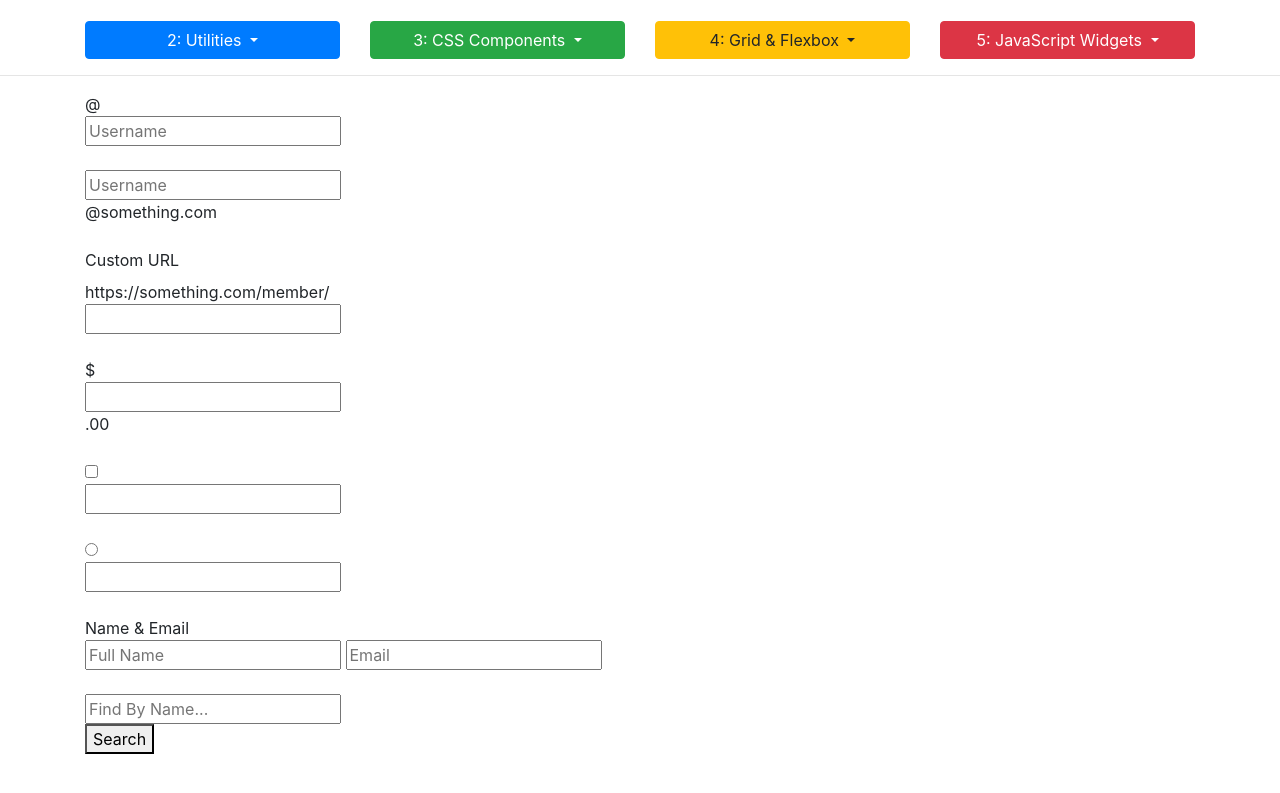
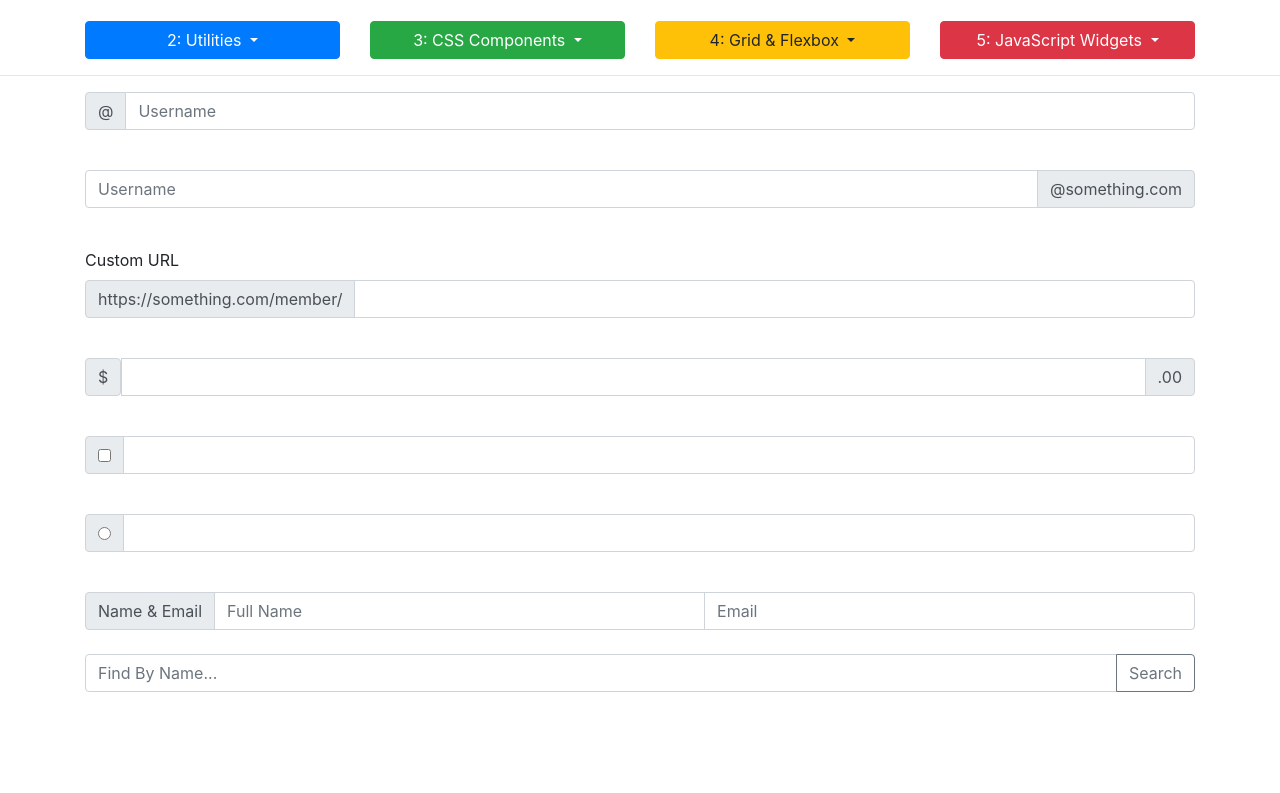
Before and after one commit to imargichev/Bootstrap_4, a plain HTML site: page bootstrap_sandbox_starter/3_6_input_groups.html in a window 1280 px wide. Shown: the part 113-906 px from the top of the page. Drawn offline with nearby package versions, Linux system fonts and the light colour scheme.

Commit message:
3_6 done.

```diff
--- a/bootstrap_sandbox_starter/3_6_input_groups.html
+++ b/bootstrap_sandbox_starter/3_6_input_groups.html
@@ -88,86 +88,86 @@
         <!--####################START HERE#####################-->
 
         <!-- BASIC INPUT GROUPS -->
-        <div>
-            <div>
-                <span>@</span>
+        <div class="input-group mb-3">
+            <div class="input-group-prepend">
+                <span class="input-group-text">@</span>
             </div>
-            <input type="text" placeholder="Username">
+            <input class="form-control" type="text" placeholder="Username">
         </div>
 
         <br>
 
-        <div>
-            <input type="text" placeholder="Username">
-            <div>
-                <span>@something.com</span>
+        <div class="input-group mb-3">
+            <input class="form-control" type="text" placeholder="Username">
+            <div class="input-group-append">
+                <span class="input-group-text">@something.com</span>
             </div>
         </div>
 
         <br>
 
         <label for="basic-url">Custom URL</label>
-        <div>
-            <div>
-                <span>https://something.com/member/</span>
+        <div class="input-group mb-3">
+            <div class="input-group-prepend">
+                <span class="input-group-text">https://something.com/member/</span>
             </div>
-            <input type="text">
+            <input class="form-control" type="text">
         </div>
 
         <br>
 
-        <div>
-            <div>
-                <span>$</span>
+        <div class="input-group mb-3">
+            <div class="input-prepend" >
+                <span class="input-group-text">$</span>
             </div>
-            <input type="text">
-            <div>
-                <span>.00</span>
+            <input class="form-control" type="text">
+            <div class="input-group-append">
+                <span class="input-group-text">.00</span>
             </div>
         </div>
 
         <br>
 
         <!-- CHECKBOX -->
-        <div>
-            <div>
-                <div>
+        <div class="input-group mb-3">
+            <div class="input-group-prepend">
+                <div class="input-group-text">
                     <input type="checkbox">
                 </div>
             </div>
-            <input type="text">
+            <input class="form-control" type="text">
         </div>
 
         <br>
 
         <!-- RADIO -->
-        <div>
-            <div>
-                <div>
+        <div class="input-group mb-3">
+            <div class="input-group-prepend">
+                <div class="input-group-text">
                     <input type="radio">
                 </div>
             </div>
-            <input type="text">
+            <input class="form-control" type="text">
         </div>
 
         <br>
 
         <!-- MULTIPLE INPUTS -->
-        <div>
-            <div>
-                <span id="">Name & Email</span>
+        <div class="input-group">
+            <div class="input-group-prepend">
+                <span class="input-group-text" id="">Name & Email</span>
             </div>
-            <input type="text" placeholder="Full Name">
-            <input type="email" placeholder="Email">
+            <input class="form-control" type="text" placeholder="Full Name">
+            <input class="form-control" type="email" placeholder="Email">
         </div>
 
         <br>
 
         <!-- BUTTON ADDONS -->
-        <div>
-            <input type="text" placeholder="Find By Name...">
-            <div>
-                <button type="button">Search</button>
+        <div class="input-group">
+            <input class="form-control" type="text" placeholder="Find By Name...">
+            <div class="input-group-append">
+                <button class="btn btn-outline-secondary" type="button">Search</button>
             </div>
         </div>
 
```
